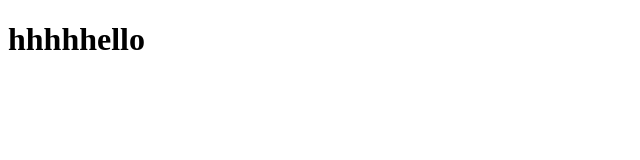
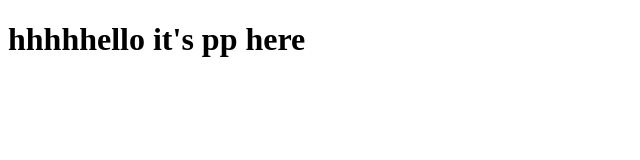
Before and after one commit to jane1109/coursera-test, a plain HTML site: page site/index.html in a window 1280 px wide. Shown: the whole page, without its empty margins (0-640 px from the left). Drawn offline with Linux system fonts and the light colour scheme.

Commit message:
Small addition to our page content.

```diff
--- a/site/index.html
+++ b/site/index.html
@@ -4,6 +4,6 @@
 	<title>hhhheelo</title>
 </head>
 <body>
-<h1>hhhhhello</h1>
+<h1>hhhhhello it's pp here</h1>
 </body>
 </html>
```
